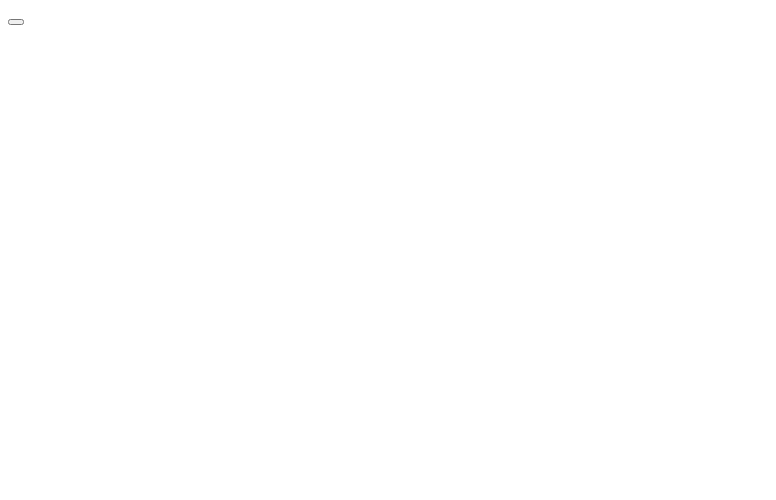
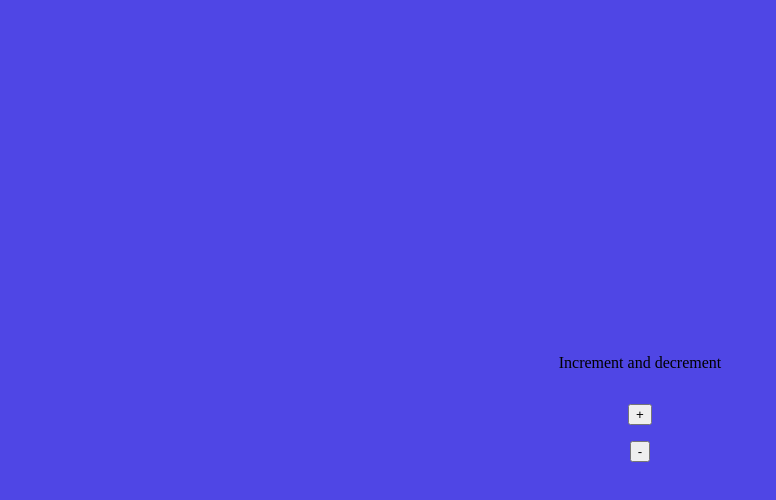
Before and after one commit to 1Mohitpl/Counter-App, a plain HTML site: page index.html in a window 1280 px wide. Shown: the whole page, without its empty margins (0-776 px from the left). Drawn offline with Linux system fonts and the light colour scheme.

Commit message:
counterapp

```diff
--- a/index.html
+++ b/index.html
@@ -1,29 +1,20 @@
 <!DOCTYPE html>
 <html lang="en">
   <head>
-    <meta charset="UTF-8">
-    <meta name="viewport" content="width=device-width, initial-scale=1.0">
+    <meta charset="UTF-8" />
+    <meta name="viewport" content="width=device-width, initial-scale=1.0" />
     <title>Counter App</title>
-    <link rel="stylesheet" href="style.css">
+    <link rel="stylesheet" href="style.css" />
   </head>
   <body>
     <div class="main">
-
       <div class="container">
-          <button class="one"></button>
-
-
+        <p>Increment and decrement</p>
+        <button id="Increment">+</button>
+        <button id="decrement">-</button>
       </div>
-
-
-
-
-
-
-
     </div>
   </body>
 
-
   <script src="index.js"></script>
 </html>
--- a/index.js
+++ b/index.js
@@ -0,0 +1 @@
+const incre = document.querySelector()
--- a/style.css
+++ b/style.css
@@ -0,0 +1,32 @@
+body {
+    background-color: rgb(79 70 229);
+    overflow: hidden;
+    height: 100vh;
+    display: flex;
+    justify-content: center;
+    align-items: center;
+}
+
+.main{
+
+    height: 100%;
+    width: 100vh;
+    position: absolute;
+    display: flex;
+    align-items: center;
+    justify-content: center;
+
+
+}
+
+.container{
+    position: relative;
+    display: flex;
+    align-items: center;
+    justify-content: center;
+    flex-direction: column;
+    gap: 1rem;
+    font-family: "Segoe Script";
+    padding: 1em 2em 2em;
+
+}
```
Lines whose indentation alone changed are shown as unchanged.
